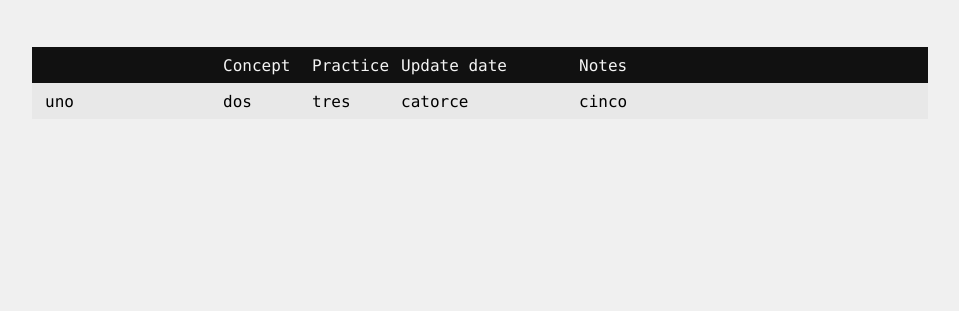
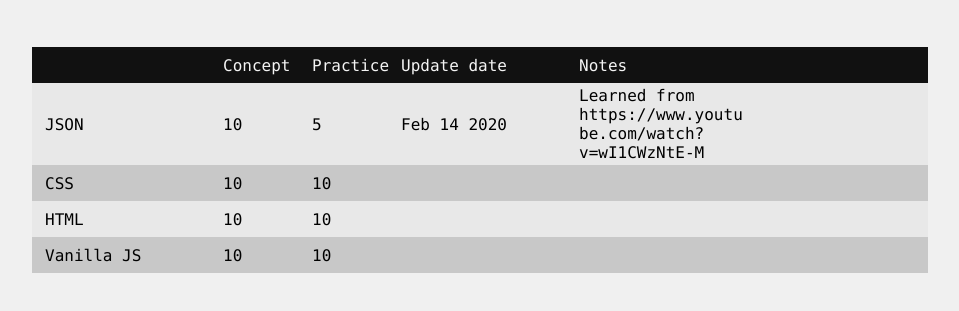
Before and after one commit to Slecwd/Criecziel, a plain HTML site: page log.html in a window 1280 px wide. Shown: the part 91-402 px from the top of the page, without its empty margins (160-1119 px from the left). Drawn offline with Linux system fonts and the light colour scheme; no server answers.

Commit message:
updated log

```diff
--- a/log.html
+++ b/log.html
@@ -19,13 +19,6 @@
             <span>Update date</span>
             <span>Notes</span>
         </div>
-        <div class="entry">
-            <span>uno</span>
-            <span>dos</span>
-            <span>tres</span>
-            <span>catorce</span>
-            <span>cinco</span>
-        </div>
     </div>
 
     <script src="log/main.js"></script>
--- a/log/data.json
+++ b/log/data.json
@@ -1,30 +1,33 @@
+{
 	"entries":[
 		{
 			"name"		:	"JSON",
 			"concept"	:	10,
 			"practice"	:	5,
-		"date"		:	"Feb 14, 2020",
+			"date"		:	"Feb 14 2020",
 			"notes"		:	"Learned from https://www.youtube.com/watch?v=wI1CWzNtE-M"
 		},
 		{
 			"name"		:	"CSS",
 			"concept"	:	10,
 			"practice"	:	10,
-		"date"		:	"",
-		"notes"		:	""
+			"date"		:	" ",
+			"notes"		:	" "
 		},
 		{
 			"name"		:	"HTML",
 			"concept"	:	10,
 			"practice"	:	10,
-		"date"		:	"",
-		"notes"		:	""
+			"date"		:	" ",
+			"notes"		:	" "
 		},
 		{
 			"name"		:	"Vanilla JS",
 			"concept"	:	10,
 			"practice"	:	10,
-		"date"		:	"",
-		"notes"		:	""
+			"date"		:	" ",
+			"notes"		:	" "
 		}
+
 	]
+}
--- a/log/main.js
+++ b/log/main.js
@@ -9,11 +9,27 @@ xhttp.onreadystatechange = function()
 {
 	if (this.readyState == 4 && this.status == 200)
 	{
-		var response = JSON.parse(xhttp.responseText);
-		console.log(xttp.responseText);
+		var data = JSON.parse(xhttp.responseText);
+
+
+		for(entry of data.entries)
+		{
+			var newEntry = document.createElement("div");
+			newEntry.classList.add("entry");
+			newEntry.innerHTML = `
+				<span>${entry.name}</span>
+				<span>${entry.concept}</span>
+				<span>${entry.practice}</span>
+				<span>${entry.date}</span>
+				<span>${entry.notes}</span>`;
+
+			mainFlex.appendChild(newEntry);
+
+			console.log(mainFlex);
+		}
 	}
 };
-xhttp.open("GET", "data.json", true);
+xhttp.open("GET", "log/data.json", true);
 xhttp.send();
 
 
```
Lines whose indentation alone changed are shown as unchanged.
